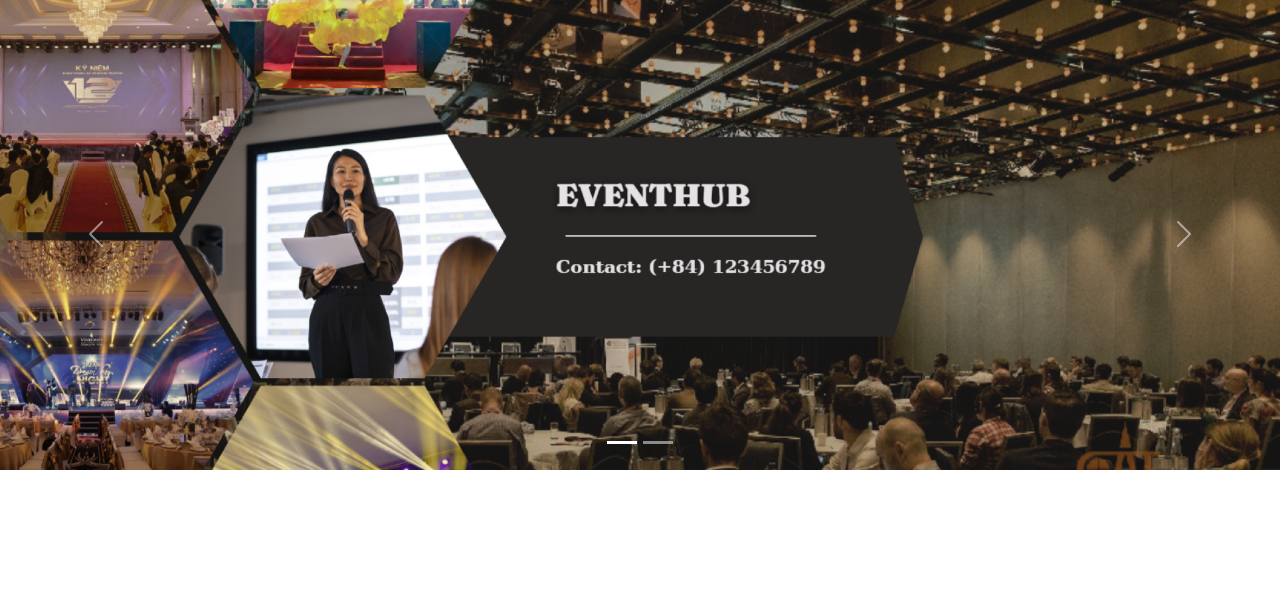
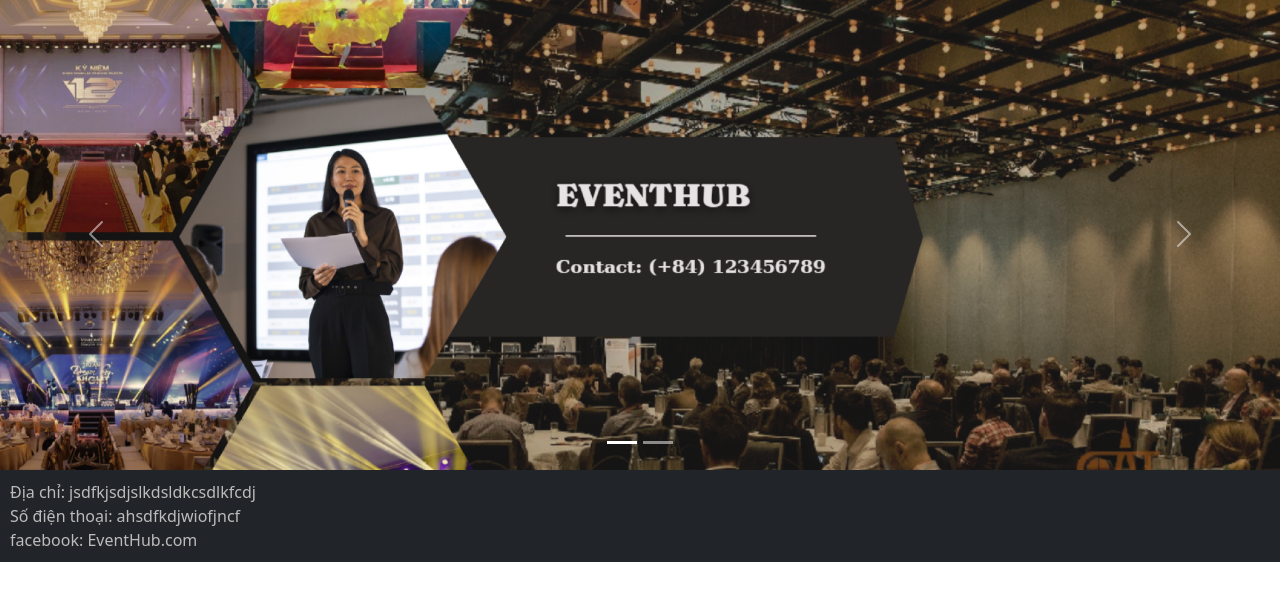
Before and after one commit to HoNgocVy05/EventManagement, a Django app: page / in a window 1280 px wide. Shown: the part 64-665 px from the top of the page. Run offline with Django 5.2, Linux system fonts and the light colour scheme.

Commit message:
file master, edit some file

```diff
--- a/WebEvent/web/static/css/navbar.css
+++ /dev/null
@@ -1,9 +0,0 @@
-.dropdown {
-    position: relative;
-    z-index: 1500;
-}
-
-.dropdown-item:focus, .dropdown-item:active {
-    background-color: #212529 !important;
-    color: white;
-}
--- /dev/null
+++ b/WebEvent/web/templates/footer.html
@@ -0,0 +1,5 @@
+<div class="footer bg-dark" style="color: rgb(189, 187, 187); padding: 10px;">
+    <h7>Địa chỉ: jsdfkjsdjslkdsldkcsdlkfcdj</h7><br>
+    <h7>Số điện thoại: ahsdfkdjwiofjncf</h7><br>
+    <h7>facebook: EventHub.com</h7></br>
+</div>
--- a/WebEvent/web/templates/index.html
+++ b/WebEvent/web/templates/index.html
@@ -1,21 +1,6 @@
-{% load static %}
-<!DOCTYPE html>
-<html lang="en">
-<head>
-    <meta charset="UTF-8">
-    <meta name="viewport" content="width=device-width, initial-scale=1.0">
-    <title>Document</title>
-    <!-- Bootstrap CSS -->
-    <link href="https://cdn.jsdelivr.net/npm/bootstrap@5.3.0-alpha3/dist/css/bootstrap.min.css" rel="stylesheet">
-    <!-- Bootstrap JS -->
-    <script src="https://cdn.jsdelivr.net/npm/bootstrap@5.3.0-alpha3/dist/js/bootstrap.bundle.min.js"></script>
-
-    <!-- CSS -->
-    <link rel="stylesheet" href="{% static 'css/index.css' %}">
-    <link rel="stylesheet" href="{% static 'css/navbar.css' %}">
-</head>
-<body>
-  {% include 'navbar.html' %}
+    {% extends 'master.html' %}
+    {% load static %}
+    {% block title %} Trang Chu {% endblock %}
 
     {% block content %}
       <!-- Carousel -->
@@ -43,6 +28,3 @@
         </button>
       </div>
     {% endblock %}
-
-</body>
-</html>
--- /dev/null
+++ b/WebEvent/web/templates/master.html
@@ -0,0 +1,23 @@
+{% load static %}
+<!DOCTYPE html>
+<html lang="en">
+<head>
+    <meta charset="UTF-8">
+    <meta name="viewport" content="width=device-width, initial-scale=1.0">
+    <title>{% block title %}{% endblock %}</title>
+    <!-- Bootstrap CSS -->
+    <link href="https://cdn.jsdelivr.net/npm/bootstrap@5.3.0-alpha3/dist/css/bootstrap.min.css" rel="stylesheet">
+    <!-- Bootstrap JS -->
+    <script src="https://cdn.jsdelivr.net/npm/bootstrap@5.3.0-alpha3/dist/js/bootstrap.bundle.min.js"></script>
+    <!-- CSS -->
+    <link rel="stylesheet" href="{% static 'css/index.css' %}">
+
+</head>
+<body>
+    {% include 'navbar.html' %}
+
+    {% block content %}{% endblock %}
+
+    {% include 'footer.html' %}
+</body>
+</html>
--- a/WebEvent/web/templates/navbar.html
+++ b/WebEvent/web/templates/navbar.html
@@ -1,13 +1,24 @@
+<style>
+  .dropdown {
+    position: relative;
+    z-index: 1500;
+}
+
+  .dropdown-item:focus, .dropdown-item:active {
+      background-color: #212529 !important;
+      color: white;
+  }
+</style>
 <!-- Navbar -->
 <nav class="navbar navbar-expand-md bg-dark navbar-dark" >
     <div class="container-fluid">
           <!-- Brand -->
-          <a class="navbar-brand" href="#">EVENTHUB</a>
+          <a class="navbar-brand" href="index.html">EVENTHUB</a>
           <!-- Navbar links -->
           <div class="collapse navbar-collapse" id="collapsibleNavbar">
             <ul class="navbar-nav">
                 <li class="nav-item">
-                  <a class="nav-link" href="#">Trang chủ</a>
+                  <a class="nav-link" href="index.html">Trang chủ</a>
                 </li>
                 <li class="nav-item">
                   <a class="nav-link" href="#">Thông tin</a>
```
